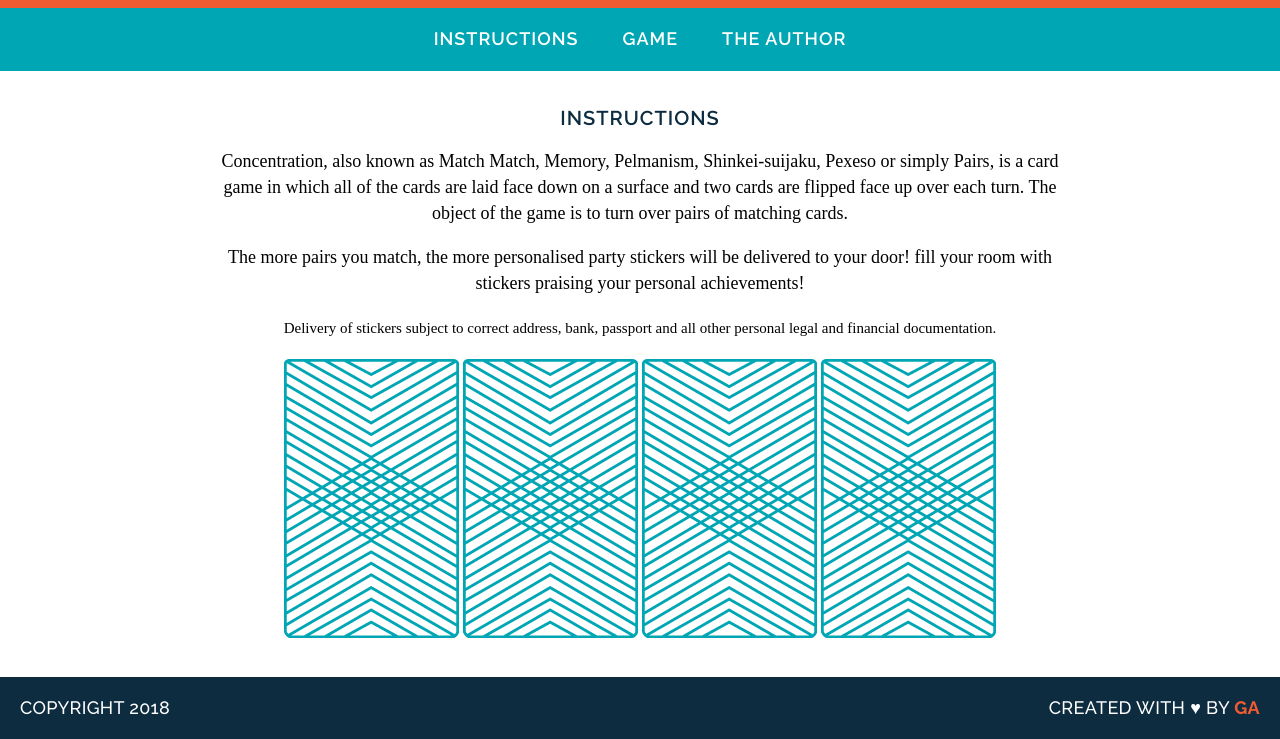
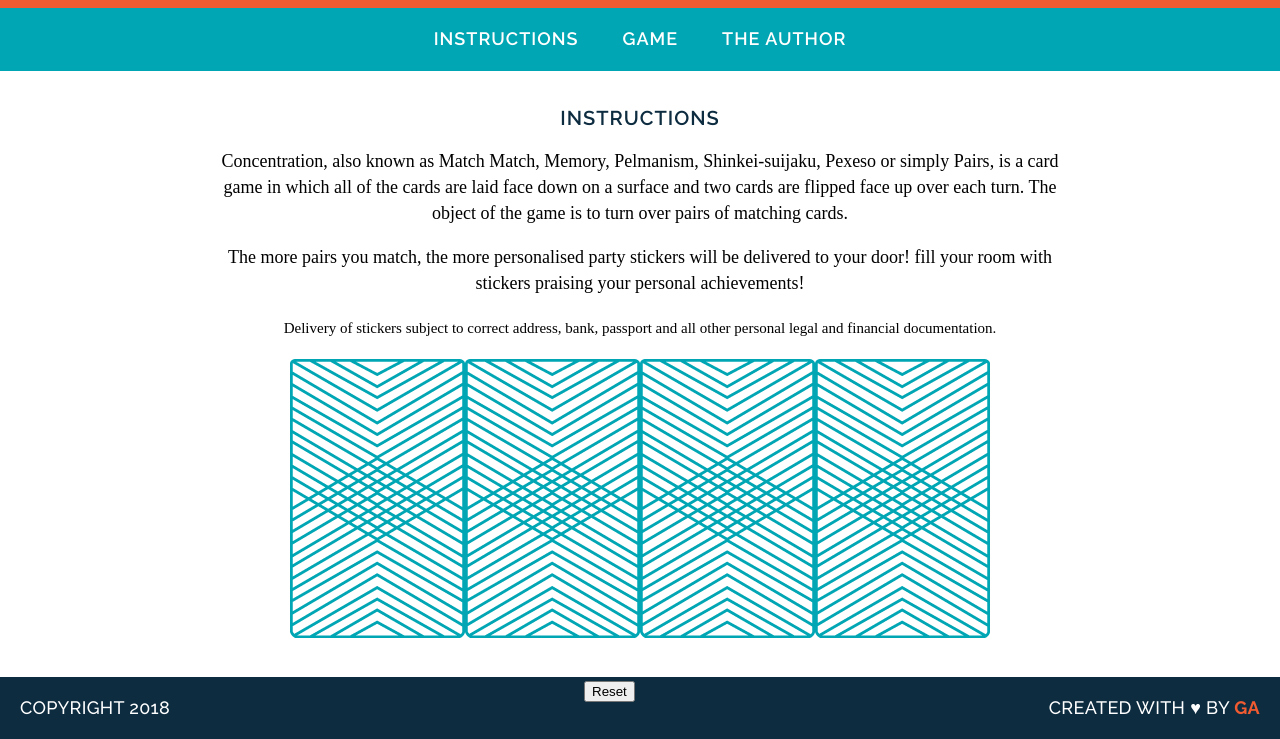
Before and after one commit to d0mini/memory_game, a plain HTML site: page index.html in a window 1280 px wide. Shown: the part 105-844 px from the top of the page. Drawn offline with Linux system fonts and the light colour scheme; a web font is replaced by a local one.

Commit message:
base game complete!

```diff
--- a/index.html
+++ b/index.html
@@ -19,16 +19,12 @@
 			<p>Concentration, also known as Match Match, Memory, Pelmanism, Shinkei-suijaku, Pexeso or simply Pairs, is a card game in which all of the cards are laid face down on a surface and two cards are flipped face up over each turn. The object of the game is to turn over pairs of matching cards.</p>
 			<p>The more pairs you match, the more personalised party stickers will be delivered to your door! fill your room with stickers praising your personal achievements!</p>
 			<p><small>Delivery of stickers subject to correct address, bank, passport and all other personal legal and financial documentation.</small></p>
-			<div>
-				<img src="images/back.png" alt="Queen of Diamonds">
-				<img src="images/back.png" alt="Queen of Hearts">
-				<img src="images/back.png" alt="King of Diamonds">
-				<img src="images/back.png" alt="King of Hearts">
-			</div>
+			<div id="game-board" class="board clearfix"></div>
 		</main>
 		<footer class="clearfix">
 			<p class="copyright">Copyright 2018</p>
 			<p class="message">Created with &hearts; by <span class="name">GA</span></p>
+			<p> <button type="reset" value="Reset">Reset</button></p>
 		</footer>
 		<script src="js/main.js"></script>
 	</body>
--- a/js/main.js
+++ b/js/main.js
@@ -33,15 +33,27 @@ var checkForMatch = function () {
 	}
 };
 
-var flipCard = function (cardId) {
+var flipCard = function () {
+	var cardId = this.getAttribute('data-id');
 	console.log("User flipped " + cards[cardId].rank);
 	cardsInPlay.push(cards[cardId].rank);
 	console.log(cards[cardId].cardImage);
 	console.log(cards[cardId].suit);
+	this.setAttribute('src', cards[cardId].cardImage);
 	if (cardsInPlay.length === 2){
 		checkForMatch();
 	}
 };
 
-flipCard(0);
-flipCard(2);
+var createBoard = function () {
+	for (var i = 0; i < cards.length; i++) {
+		var cardElement = document.createElement('img');
+		cardElement.setAttribute('src', 'images/back.png');
+		cardElement.setAttribute('data-id', i);
+		cardElement.addEventListener('click', flipCard);
+		document.getElementById('game-board').appendChild(cardElement);
+	}
+
+};
+
+createBoard();
```
